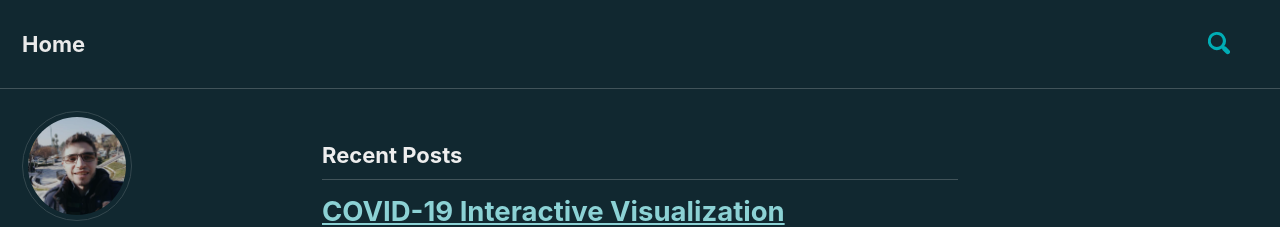
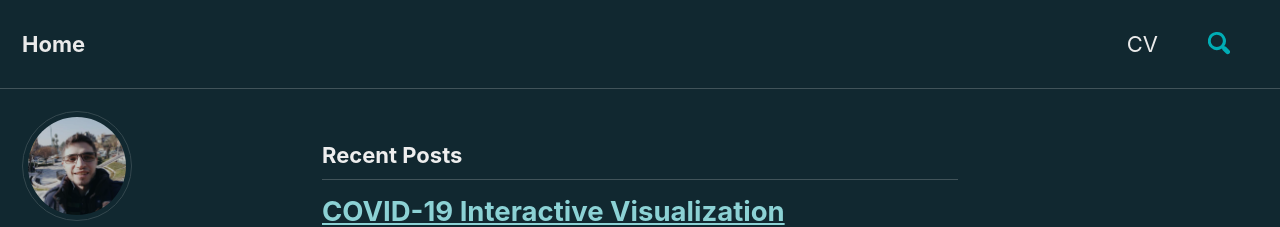
Before and after one commit to Reslan-Tinawi/reslan-tinawi.github.io, a Jekyll site: the page built from index.markdown, in a window 1280 px wide and 900 px high. Shown: the top 227 px of the window. Built offline with Jekyll 4.4.1, drawn with Linux system fonts in a browser that asks for light colours; cached includes are drawn as plain includes; nearby versions of some CDN libraries.

```diff
--- a/_data/navigation.yml
+++ b/_data/navigation.yml
@@ -1,5 +1,7 @@
 # main links
 main:
+  - title: "CV"
+    url: https://drive.google.com/file/d/18YlR5MWch0as6vS_RO9vuICug9EvyUER/view
   # - title: "About"
   #   url: https://mmistakes.github.io/minimal-mistakes/about/
   # - title: "Sample Posts"
```
